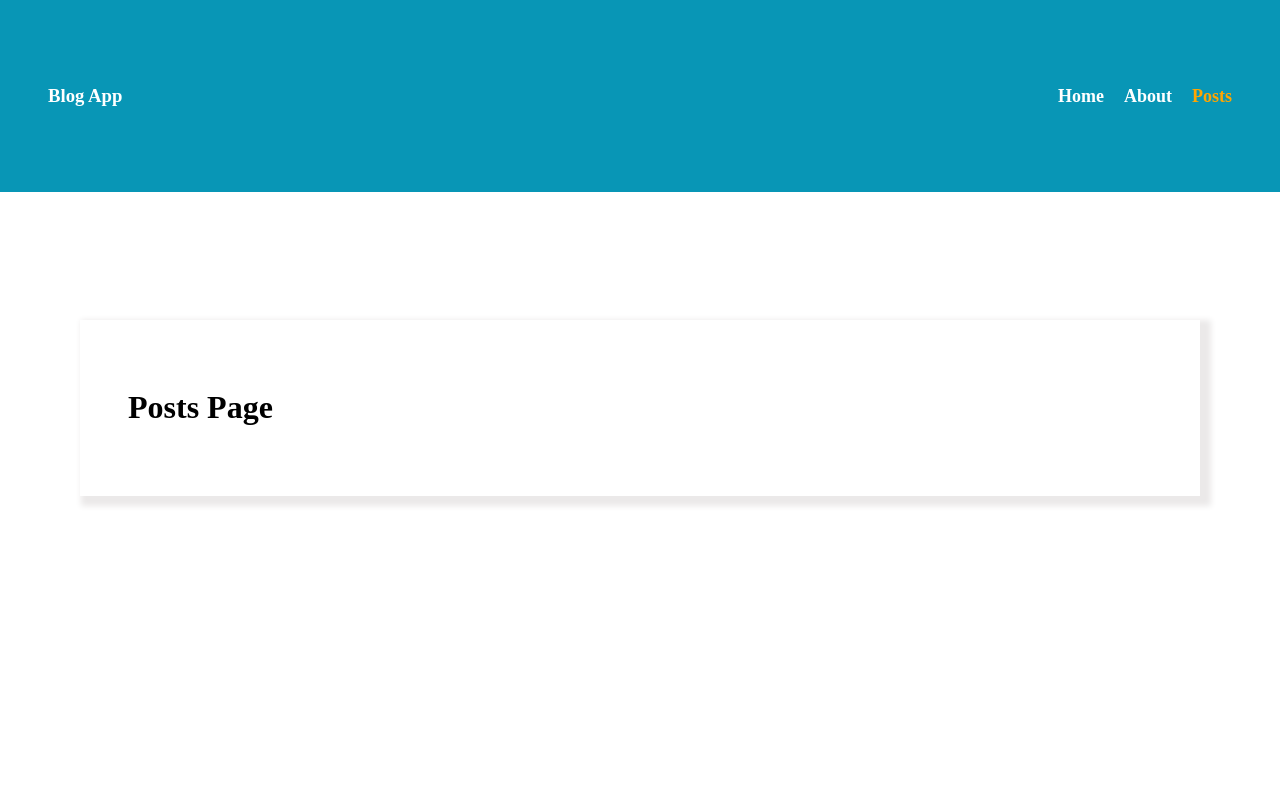
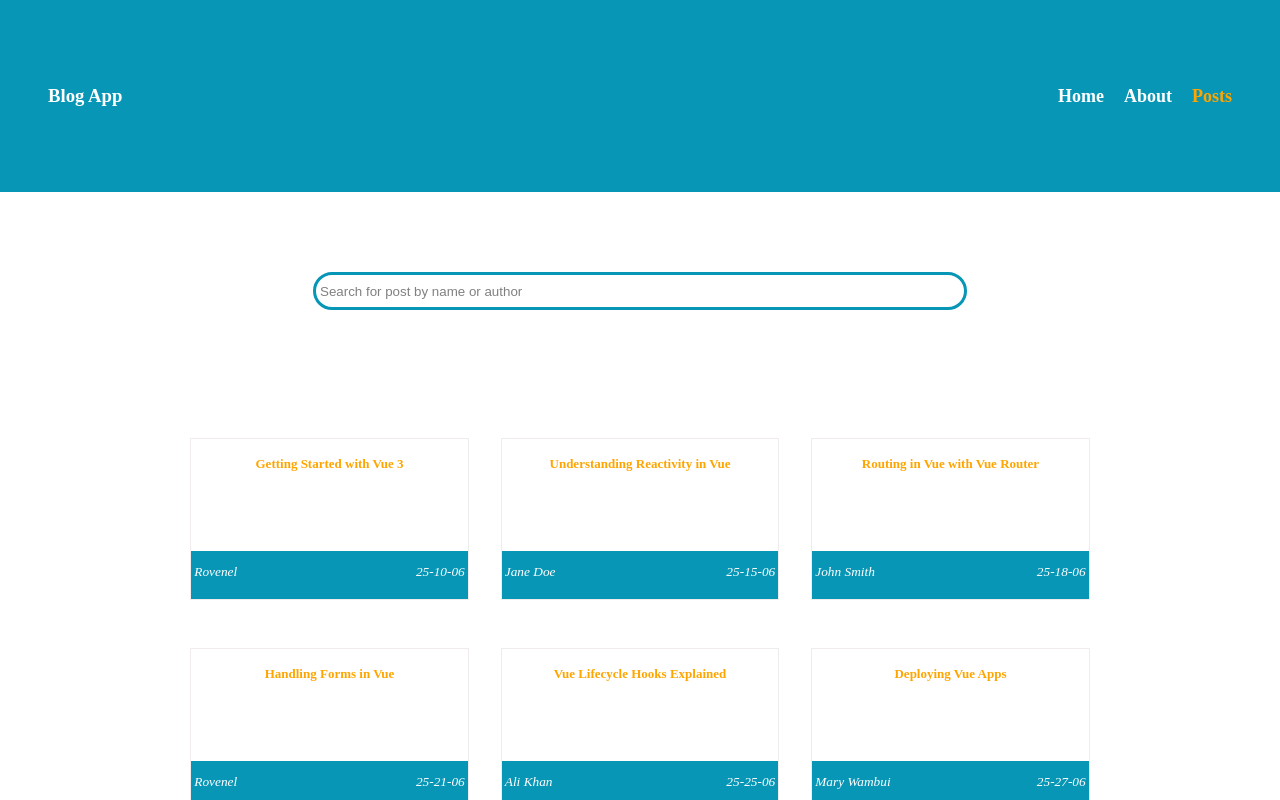
Before and after one commit to rovenelabanga001/blog-app, a Vue app: page /#/ in a window 1280 px wide. Both pictures are taken after a click on the item "Posts". Shown: the top 800 px of the page. Built offline with nearby package versions, Linux system fonts and the light colour scheme; data requests are answered from the project's data file.

Commit message:
adds signin and signup pages

```diff
--- a/db.json
+++ b/db.json
@@ -3,9 +3,10 @@
     {
       "id": 1,
       "title": "Getting Started with Vue 3",
-      "body": "Vue 3 is a major evolution of the Vue.js framework. It introduces the Composition API, which provides a more flexible and powerful way to organize component logic. The Composition API allows developers to encapsulate logic into reusable functions, called composables, making large-scale applications easier to manage. In addition, Vue 3 boasts improved performance due to a rewritten virtual DOM and better tree-shaking capabilities. With native support for TypeScript and a smaller runtime footprint, Vue 3 is optimized for both performance and maintainability. This guide will walk you through creating your first app, setting up components, and using reactive data effectively.",
+      "body": "Vue 3 is a major evolution of the Vue.js framework. It introduces the Composition API, which provides a more flexible and powerful way to organize component logic. The Composition API allows developers to encapsulate logic into reusable functions, called composables, making large-scale applications easier to manage. In addition, Vue 3 boasts improved performance due to a rewritten virtual DOM and better tree-shaking capabilities. With native support for TypeScript and a smaller runtime footprint, Vue 3 is optimized for both performance and maintainability. This guide will walk you through creating your first app, setting up components, and using reactive data effectively. We'll also explore migration tips from Vue 2 to Vue 3, community tooling updates, and how Vue 3 plays with modern bundlers like Vite and Webpack.",
       "author": "Rovenel",
       "publishedAt": "2025-06-10T09:00:00Z",
+      "coverImg": "https://images.unsplash.com/photo-1581093588401-3e09e08a7aa0?w=800&h=400&fit=crop&auto=format&fm=jpg&q=80",
       "comments": [
         { "id": 1, "author": "Jane", "text": "Very helpful post, thanks!" },
         { "id": 2, "author": "Ken", "text": "Vue 3 looks amazing!" },
@@ -15,9 +16,10 @@
     {
       "id": 2,
       "title": "Understanding Reactivity in Vue",
-      "body": "Reactivity lies at the heart of Vue. In Vue 3, it's implemented using JavaScript Proxies, which allow Vue to intercept and track changes to data properties. This enables efficient updates to the DOM when reactive data changes. The `ref()` and `reactive()` functions are core to creating reactive references and objects. Developers can also use `computed()` for derived state and `watch()` for side effects. Understanding these tools is essential for building dynamic UIs. The best way to grasp Vue reactivity is by building small examples and observing how Vue tracks and updates data in real time.",
+      "body": "Reactivity lies at the heart of Vue. In Vue 3, it's implemented using JavaScript Proxies, which allow Vue to intercept and track changes to data properties. This enables efficient updates to the DOM when reactive data changes. The `ref()` and `reactive()` functions are core to creating reactive references and objects. Developers can also use `computed()` for derived state and `watch()` for side effects. Understanding these tools is essential for building dynamic UIs. The best way to grasp Vue reactivity is by building small examples and observing how Vue tracks and updates data in real time. We'll explore edge cases, performance tips, and how to integrate reactivity into complex component trees.",
       "author": "Jane Doe",
       "publishedAt": "2025-06-15T14:30:00Z",
+      "coverImg": "https://images.unsplash.com/photo-1613145993482-6bd3f4be122c?w=800&h=400&fit=crop&auto=format",
       "comments": [
         { "id": 1, "author": "Emma", "text": "The proxy explanation was super clear." },
         { "id": 2, "author": "Ali", "text": "Now I finally understand reactivity!" }
@@ -26,9 +28,10 @@
     {
       "id": 3,
       "title": "Routing in Vue with Vue Router",
-      "body": "Vue Router is the official router for Vue.js and enables developers to create Single Page Applications with dynamic routing. With Vue Router, you can map routes to components, create nested routes, use navigation guards, and pass parameters or query strings between pages. Lazy-loading components via route-level code splitting helps improve performance. Vue Router also supports named views and programmatic navigation using `router.push`, `router.replace`, and `router.back`. This article walks through setting up a basic router, defining routes in a separate file, linking between pages with `<router-link>`, and handling navigation dynamically.",
+      "body": "Vue Router is the official router for Vue.js and enables developers to create Single Page Applications with dynamic routing. With Vue Router, you can map routes to components, create nested routes, use navigation guards, and pass parameters or query strings between pages. Lazy-loading components via route-level code splitting helps improve performance. Vue Router also supports named views and programmatic navigation using `router.push`, `router.replace`, and `router.back`. This article walks through setting up a basic router, defining routes in a separate file, linking between pages with `<router-link>`, and handling navigation dynamically. We'll also troubleshoot common routing issues and best practices for route design in large applications.",
       "author": "John Smith",
       "publishedAt": "2025-06-18T11:45:00Z",
+      "coverImg": "https://images.unsplash.com/photo-1564866657310-7df2aeb15371?w=800&h=400&fit=crop&auto=format",
       "comments": [
         { "id": 1, "author": "Carlos", "text": "Exactly what I needed for my project." },
         { "id": 2, "author": "Susan", "text": "The examples were very clear." }
@@ -37,17 +40,19 @@
     {
       "id": 4,
       "title": "Handling Forms in Vue",
-      "body": "Handling user input is critical in any application. Vue provides the `v-model` directive for two-way binding of form inputs. You can use `v-model` on input fields, textareas, checkboxes, radio buttons, and even select dropdowns. Under the hood, `v-model` is syntactic sugar for setting a value and listening to input events. For custom components, you can create a custom `v-model` binding using `modelValue` and `@update:modelValue`. This article also covers form validation using native constraints and third-party libraries like Vuelidate or vee-validate, as well as managing form submission via the `@submit.prevent` directive.",
+      "body": "Handling user input is critical in any application. Vue provides the `v-model` directive for two-way binding of form inputs. You can use `v-model` on input fields, textareas, checkboxes, radio buttons, and even select dropdowns. Under the hood, `v-model` is syntactic sugar for setting a value and listening to input events. For custom components, you can create a custom `v-model` binding using `modelValue` and `@update:modelValue`. This article also covers form validation using native constraints and third-party libraries like Vuelidate or vee-validate, as well as managing form submission via the `@submit.prevent` directive. We'll look at advanced validation strategies, dynamic forms, and accessibility tips.",
       "author": "Rovenel",
       "publishedAt": "2025-06-21T08:20:00Z",
+      "coverImg": "https://images.unsplash.com/photo-1555066931-4365d14bab8c?w=800&h=400&fit=crop&auto=format",
       "comments": []
     },
     {
       "id": 5,
       "title": "Vue Lifecycle Hooks Explained",
-      "body": "Vue components go through a predictable lifecycle—from creation to destruction. Understanding these hooks is key to managing side effects like fetching data or setting intervals. Lifecycle hooks such as `onMounted`, `onUpdated`, and `onUnmounted` replace the old `mounted`, `updated`, and `destroyed` options in the Composition API. Other hooks like `onBeforeMount`, `onBeforeUpdate`, and `onBeforeUnmount` are useful for debugging and setup. This post provides real-world use cases and explains how to clean up side effects properly using `onUnmounted` to prevent memory leaks in your application.",
+      "body": "Vue components go through a predictable lifecycle—from creation to destruction. Understanding these hooks is key to managing side effects like fetching data or setting intervals. Lifecycle hooks such as `onMounted`, `onUpdated`, and `onUnmounted` replace the old `mounted`, `updated`, and `destroyed` options in the Composition API. Other hooks like `onBeforeMount`, `onBeforeUpdate`, and `onBeforeUnmount` are useful for debugging and setup. This post provides real-world use cases and explains how to clean up side effects properly using `onUnmounted` to prevent memory leaks in your application. We'll also explore common anti-patterns and how to use lifecycle hooks with Vue transitions and third-party libraries.",
       "author": "Ali Khan",
       "publishedAt": "2025-06-25T12:00:00Z",
+      "coverImg": "https://images.unsplash.com/photo-1498050108023-c5249f4df085?w=800&h=400&fit=crop&auto=format",
       "comments": [
         { "id": 1, "author": "Jane", "text": "Great breakdown of lifecycle hooks." },
         { "id": 2, "author": "Tom", "text": "Very useful for debugging issues." },
@@ -58,17 +63,19 @@
     {
       "id": 6,
       "title": "Deploying Vue Apps",
-      "body": "Once you've built your Vue app, deploying it to the web is the next step. Vue apps can be deployed to platforms like Netlify, Vercel, or GitHub Pages using simple build commands. This guide walks you through setting up continuous deployment with GitHub, creating production builds with `npm run build`, and configuring custom domains. It also discusses environmental variables, build optimizations, and resolving common deployment issues like 404s on refresh (solved using `history` mode with fallback rewrites).",
+      "body": "Once you've built your Vue app, deploying it to the web is the next step. Vue apps can be deployed to platforms like Netlify, Vercel, or GitHub Pages using simple build commands. This guide walks you through setting up continuous deployment with GitHub, creating production builds with `npm run build`, and configuring custom domains. It also discusses environmental variables, build optimizations, and resolving common deployment issues like 404s on refresh (solved using `history` mode with fallback rewrites). We'll walk through best practices for SEO, asset preloading, and error tracking in production.",
       "author": "Mary Wambui",
       "publishedAt": "2025-06-27T16:10:00Z",
+      "coverImg": "https://images.unsplash.com/photo-1518770660439-4636190af475?w=800&h=400&fit=crop&auto=format",
       "comments": [{ "id": 1, "author": "Victor", "text": "Deployment made easy, thanks!" }]
     },
     {
       "id": 7,
       "title": "Creating a Blog with Vue and JSON Server",
-      "body": "Rapid prototyping is essential for testing ideas. JSON Server is a fantastic tool that creates a full REST API from a simple JSON file, making it easy to mock data. When paired with Vue, it allows developers to simulate a real backend. This post guides you through setting up JSON Server, creating and reading posts via HTTP requests using Axios or Fetch, and handling routes, parameters, and dynamic segments in your frontend. This setup is ideal for creating MVPs or frontend-only apps with realistic data interactions.",
+      "body": "Rapid prototyping is essential for testing ideas. JSON Server is a fantastic tool that creates a full REST API from a simple JSON file, making it easy to mock data. When paired with Vue, it allows developers to simulate a real backend. This post guides you through setting up JSON Server, creating and reading posts via HTTP requests using Axios or Fetch, and handling routes, parameters, and dynamic segments in your frontend. This setup is ideal for creating MVPs or frontend-only apps with realistic data interactions. We'll also show how to use JSON Server's watch mode, add delay simulation for loading states, and use custom routes for filtered responses.",
       "author": "Rovenel",
       "publishedAt": "2025-06-29T10:30:00Z",
+      "coverImg": "https://images.unsplash.com/photo-1542744173-8e7e53415bb0?w=800&h=400&fit=crop&auto=format",
       "comments": [
         { "id": 1, "author": "Eliza", "text": "Love the idea of rapid prototyping!" },
         { "id": 2, "author": "Moses", "text": "Helped me test a project idea fast." },
@@ -78,9 +85,10 @@
     {
       "id": 8,
       "title": "Styling Vue Components",
-      "body": "Vue offers a variety of ways to apply styles to components. With scoped CSS, styles are applied only to the component they're defined in, preventing global clashes. CSS Modules provide a similar isolation but with hashed class names. Vue also supports integrating with popular frameworks like Tailwind CSS, Bootstrap, or Bulma. This article explores best practices for managing component styles, including dynamic classes, conditional styles with `:class` and `:style`, and using preprocessors like Sass. A section is dedicated to handling dark mode and media queries within components.",
+      "body": "Vue offers a variety of ways to apply styles to components. With scoped CSS, styles are applied only to the component they're defined in, preventing global clashes. CSS Modules provide a similar isolation but with hashed class names. Vue also supports integrating with popular frameworks like Tailwind CSS, Bootstrap, or Bulma. This article explores best practices for managing component styles, including dynamic classes, conditional styles with `:class` and `:style`, and using preprocessors like Sass. A section is dedicated to handling dark mode and media queries within components. You'll also learn how to extract and reuse styles with layout components and themes.",
       "author": "Emma Li",
       "publishedAt": "2025-07-01T13:45:00Z",
+      "coverImg": "https://images.unsplash.com/photo-1557682250-33bd709cbe85?w=800&h=400&fit=crop&auto=format",
       "comments": [
         { "id": 1, "author": "Samuel", "text": "Tailwind + Vue is a great combo." },
         { "id": 2, "author": "Chris", "text": "Nice overview of styling options." },
@@ -90,9 +98,10 @@
     {
       "id": 9,
       "title": "Best Practices for Component Communication",
-      "body": "In Vue, components can communicate using props, emits, provide/inject, and even global event buses. Choosing the right pattern depends on the relationship between components. For parent-child, `props` and `emits` are sufficient. For deeply nested components, `provide/inject` can simplify passing values. This guide compares different patterns with real-life examples. It also includes tips on avoiding prop drilling, properly validating props, and using composables to share logic. You’ll also see how to create custom hooks to centralize logic and improve maintainability.",
+      "body": "In Vue, components can communicate using props, emits, provide/inject, and even global event buses. Choosing the right pattern depends on the relationship between components. For parent-child, `props` and `emits` are sufficient. For deeply nested components, `provide/inject` can simplify passing values. This guide compares different patterns with real-life examples. It also includes tips on avoiding prop drilling, properly validating props, and using composables to share logic. You’ll also see how to create custom hooks to centralize logic and improve maintainability. We wrap up with guidelines for scalable architectures and avoiding tight coupling between components.",
       "author": "Daniel Njoroge",
       "publishedAt": "2025-07-03T15:55:00Z",
+      "coverImg": "https://images.unsplash.com/photo-1580910051073-dae7b8bc6edb?w=800&h=400&fit=crop&auto=format",
       "comments": []
     }
   ]
--- a/src/App.vue
+++ b/src/App.vue
@@ -1,9 +1,10 @@
 <script setup>
 import { provide, onMounted, ref } from 'vue'
-import NavBar from './components/NavBar.vue'
+import { useRouter } from 'vue-router'
 
 const posts = ref([])
 const loading = ref(true)
+const router = useRouter()
 
 onMounted(async () => {
   try {
@@ -19,6 +20,11 @@ onMounted(async () => {
   }
 })
 
+const handlePostClick = (postId) => {
+  router.push({ name: 'SinglePost', params: { id: postId } })
+}
+
+provide('onPostClick', handlePostClick)
 provide('posts', posts)
 provide('loading', loading)
 </script>
@@ -35,7 +41,7 @@ provide('loading', loading)
   flex-direction: column;
   justify-content: center;
   align-items: center;
-  gap: 8rem;
+  gap: 5rem;
   margin-bottom: 2rem;
 }
 </style>
--- a/src/pages/Home.vue
+++ b/src/pages/Home.vue
@@ -1,19 +1,21 @@
 <script setup>
 import Loading from '@/components/Loading.vue'
-import { inject, ref } from 'vue'
+import { inject, computed } from 'vue'
 import { useRouter } from 'vue-router'
 
 const router = useRouter()
 const posts = inject('posts')
 const loading = inject('loading')
 
+const latestPosts = computed(() => {
+  return posts.value.slice(-3)
+})
 const goToPosts = () => {
   router.push({ path: '/posts' })
 }
 
-const handlePostClick = (postId) => {
-  router.push({ name: 'SinglePost', params: { id: postId } })
-}
+const onPostClick = inject('onPostClick')
+console.log()
 </script>
 <template>
   <div class="body-section home-container">
@@ -37,10 +39,10 @@ const handlePostClick = (postId) => {
     <div class="blogs-container">
       <Loading v-if="loading" />
       <div
-        v-for="post in posts"
+        v-for="post in latestPosts"
         :key="post.id"
         class="blog"
-        @click="handlePostClick(post.id)"
+        @click="onPostClick(post.id)"
         v-else
       >
         <h6>{{ post.title }}</h6>
@@ -78,12 +80,13 @@ const handlePostClick = (postId) => {
   flex-direction: column;
   justify-content: center;
   align-items: flex-start;
+  gap: 1rem;
   box-shadow: 3px 4px 5px 4px rgb(204, 202, 202);
   height: 20vh;
   min-height: 20vh;
   max-height: 20vh;
   width: 27%;
-  padding: 1rem;
+  padding: 2rem;
   word-wrap: break-word;
   overflow-wrap: break-word;
   white-space: normal;
--- a/src/pages/Posts.vue
+++ b/src/pages/Posts.vue
@@ -1,5 +1,106 @@
+<script setup>
+import Loading from '@/components/Loading.vue'
+import { inject, ref, computed } from 'vue'
+
+const posts = inject('posts')
+const searchQuery = ref('')
+
+const filteredPosts = computed(() => {
+  const query = searchQuery.value.toLowerCase()
+  return posts.value.filter(
+    (post) => post.title.toLowerCase().includes(query) || post.author.toLowerCase().includes(query),
+  )
+})
+
+const onPostClick = inject('onPostClick')
+const formattedDate = (isoDateString) => {
+  const date = new Date(isoDateString)
+  const yy = String(date.getFullYear()).slice(-2)
+  const mm = String(date.getMonth() + 1).padStart(2, '0')
+  const dd = String(date.getDate()).padStart(2, '0')
+
+  return `${yy}-${dd}-${mm}`
+}
+</script>
 <template>
-  <div class="body-section">
-    <h1>Posts Page</h1>
+  <div class="search-container">
+    <input type="text" placeholder="Search for post by name or author" v-model="searchQuery" />
+  </div>
+  <div class="body-section blog-card-container">
+    <div v-for="post in filteredPosts" class="blog-card" @click="onPostClick(post.id)" v-if="filteredPosts">
+      <div class="card-header">
+        <h4 style="font-size: small">{{ post.title }}</h4>
+      </div>
+      <div class="card-footer">
+        <p style="color: white; font-size: smaller; font-style: italic">
+          {{ post.author }}
+        </p>
+        <p style="color: white; font-size: smaller; font-style: italic">
+          {{ formattedDate(post.publishedAt) }}
+        </p>
+      </div>
+    </div>
+    <Loading v-else />
   </div>
 </template>
+<style scoped>
+.blog-card-container {
+  display: flex;
+  flex-wrap: wrap;
+  column-gap: 2rem;
+  row-gap: 3rem;
+  justify-content: center;
+  box-shadow: none;
+}
+.blog-card-container .blog-card {
+  border: 1px solid rgb(240, 236, 236);
+  height: 20vh;
+  width: 27%;
+  display: flex;
+  flex-direction: column;
+  justify-content: space-between;
+  cursor: pointer;
+  transition: 0.3s;
+}
+.blog-card .card-header {
+  text-align: center;
+  color: orange;
+  font-size: larger;
+  height: 70%;
+}
+.blog-card .card-footer {
+  display: flex;
+  justify-content: space-between;
+  background-color: rgb(8, 150, 182);
+  padding: 0 3px;
+  height: 30%;
+}
+.blog-card:hover {
+  background: orange;
+  box-shadow: none;
+}
+.blog-card:hover .card-header h4 {
+  color: white;
+}
+.search-container {
+  width: 100%;
+  display: flex;
+  justify-content: center;
+  align-items: center;
+}
+.search-container input {
+  width: 50%;
+  height: 2rem;
+  border-radius: 2rem;
+  padding: 0 4px;
+  outline: none;
+  border: 3px solid rgb(8, 150, 182);
+  transition: 0.3s;
+}
+.search-container input::placeholder {
+  color: gray;
+}
+.search-container input:focus {
+  border: 3px solid rgba(252, 164, 2, 0.475);
+}
+</style>
--- /dev/null
+++ b/src/pages/Signin.vue
@@ -0,0 +1,5 @@
+<template>
+  <div>
+    <h1>Login Page</h1>
+  </div>
+</template>
--- /dev/null
+++ b/src/pages/Signup.vue
@@ -0,0 +1,5 @@
+<template>
+    <div>
+        <h1>Sign Up page</h1>
+    </div>
+</template>
```
Also changed, not shown: src/router/index.js (+12 -4 lines).
